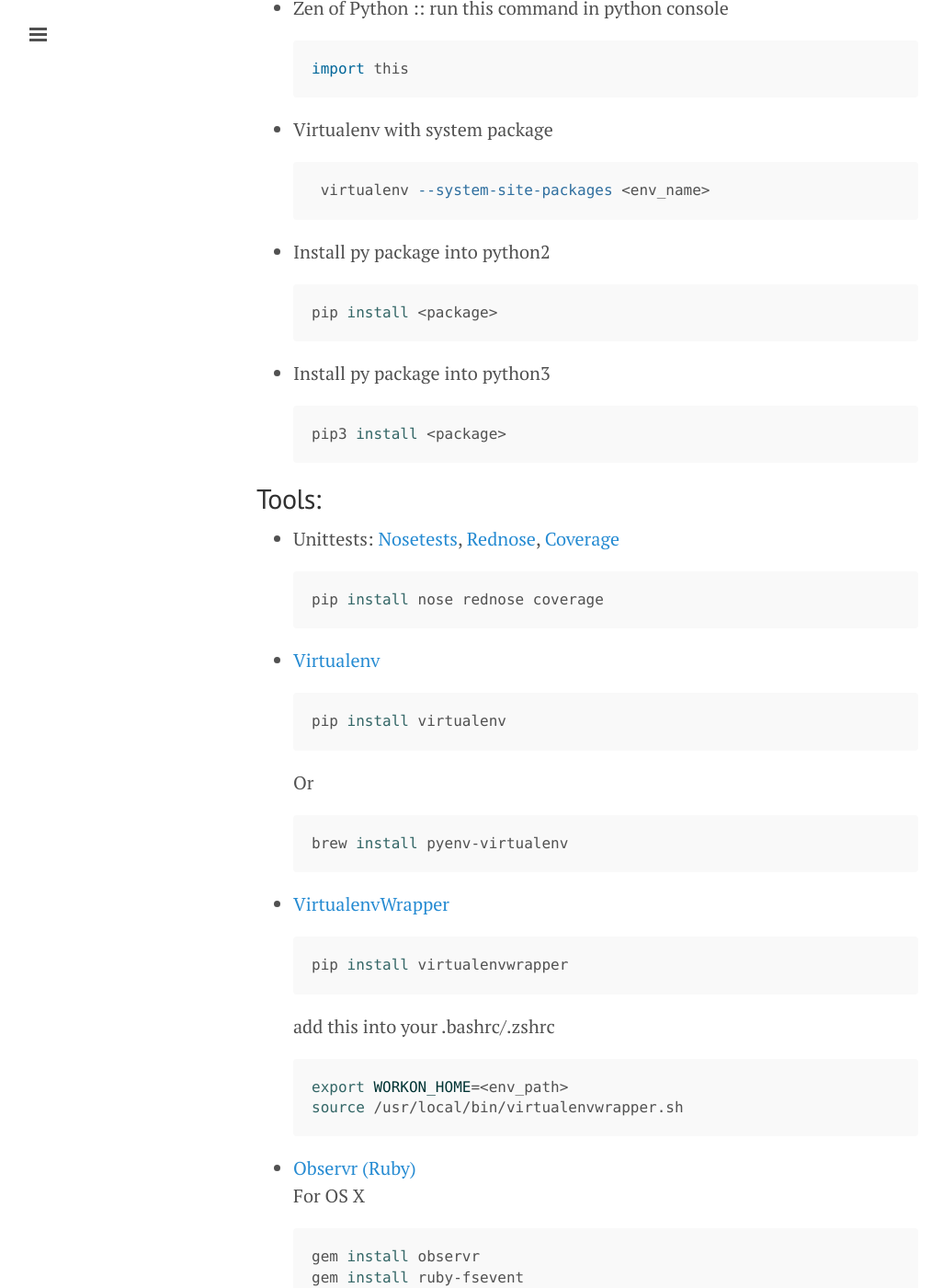
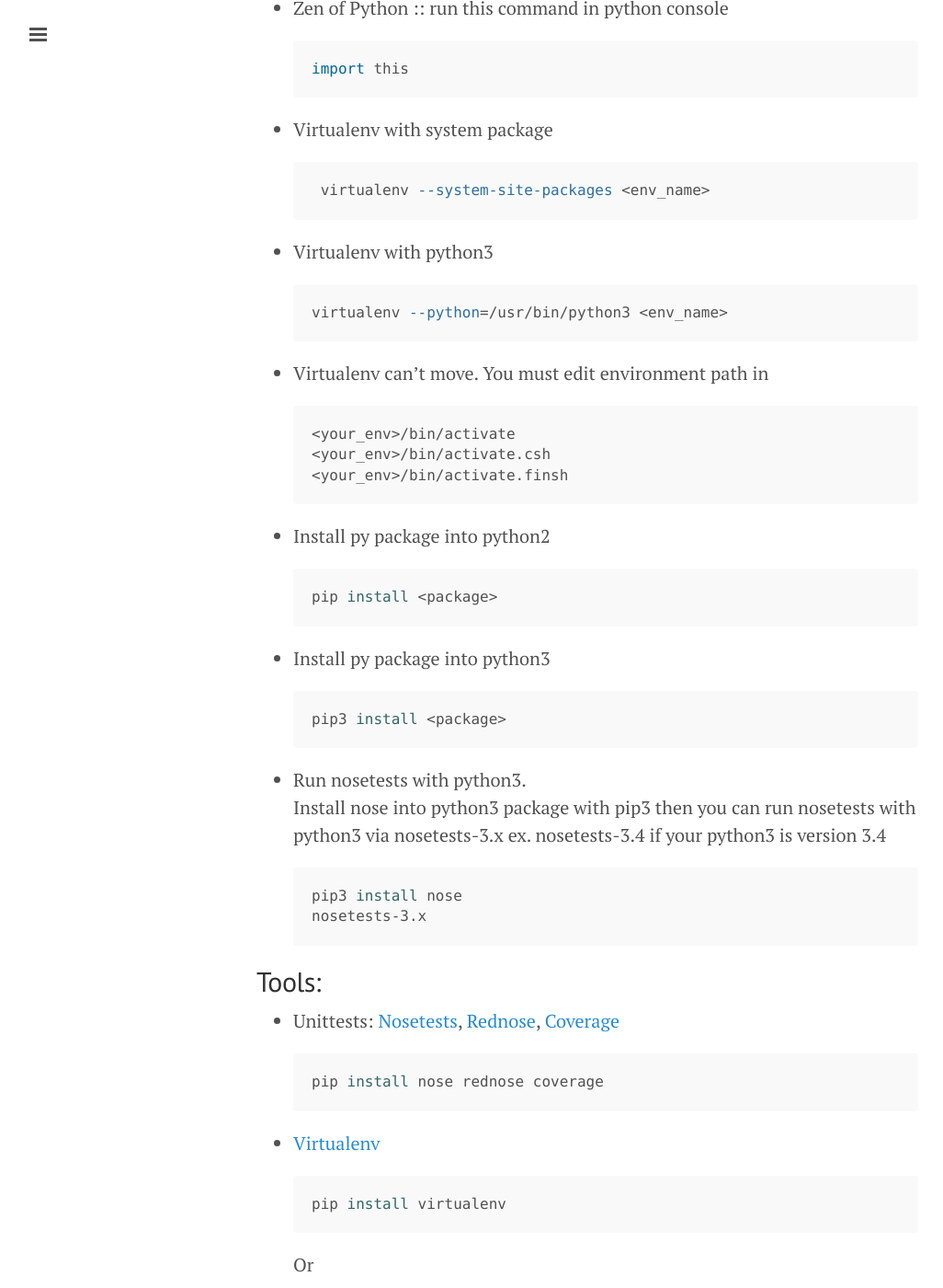
Before and after one commit to ibotdotout/ibotdotout.github.io, a Jekyll site: the page built from _posts/2014-06-08-python-idomatic.md, in a window 1280 px wide and 1400 px high, scrolled down 472 px. Shown: the whole window at 92% size, without its empty margins (1-1027 px from the left). Built offline with Jekyll 4.4.1, drawn with Linux system fonts in a browser that asks for light colours; Markdown is read by kramdown in place of the engine named in the settings.

Commit message:
update post/python with nose python3 and virtualenv

````diff
--- a/_posts/2014-06-08-python-idomatic.md
+++ b/_posts/2014-06-08-python-idomatic.md
@@ -23,6 +23,18 @@ If you wanna be Pythonic try to look at this references.
   ```sh
    virtualenv --system-site-packages <env_name>
   ```
+* Virtualenv with python3
+
+  ```sh
+  virtualenv --python=/usr/bin/python3 <env_name>
+  ```
+* Virtualenv can't move. You must edit environment path in
+
+  ```sh
+  <your_env>/bin/activate
+  <your_env>/bin/activate.csh
+  <your_env>/bin/activate.finsh
+  ```
 * Install py package into python2
 
   ```sh
@@ -32,6 +44,13 @@ If you wanna be Pythonic try to look at this references.
 
   ```sh
   pip3 install <package>
+  ```
+* Run nosetests with python3.
+  Install nose into python3 package with pip3 then you can run nosetests with python3 via nosetests-3.x ex. nosetests-3.4 if your python3 is version 3.4
+
+  ```sh
+  pip3 install nose
+  nosetests-3.x
   ```
 
 ## Tools:
````
